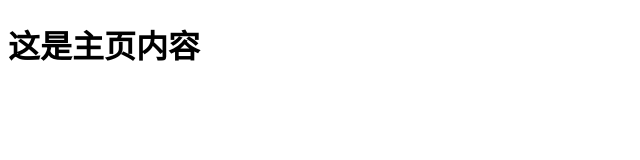
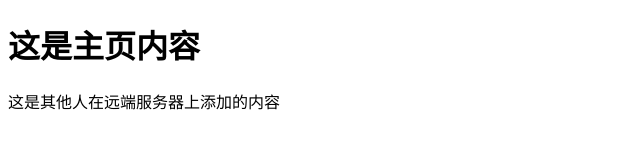
Before and after one commit to ZYTBrother/git_demo, a plain HTML site: page index.html in a window 1280 px wide. Shown: the whole page, without its empty margins (0-640 px from the left). Drawn offline with Linux system fonts and the light colour scheme.

Commit message:
Update index.html
其他人修改了文件

```diff
--- a/index.html
+++ b/index.html
@@ -7,5 +7,6 @@
 </head>
 <body>
     <h1>这是主页内容</h1>
+    <p>这是其他人在远端服务器上添加的内容</p>
 </body>
 </html>
```
